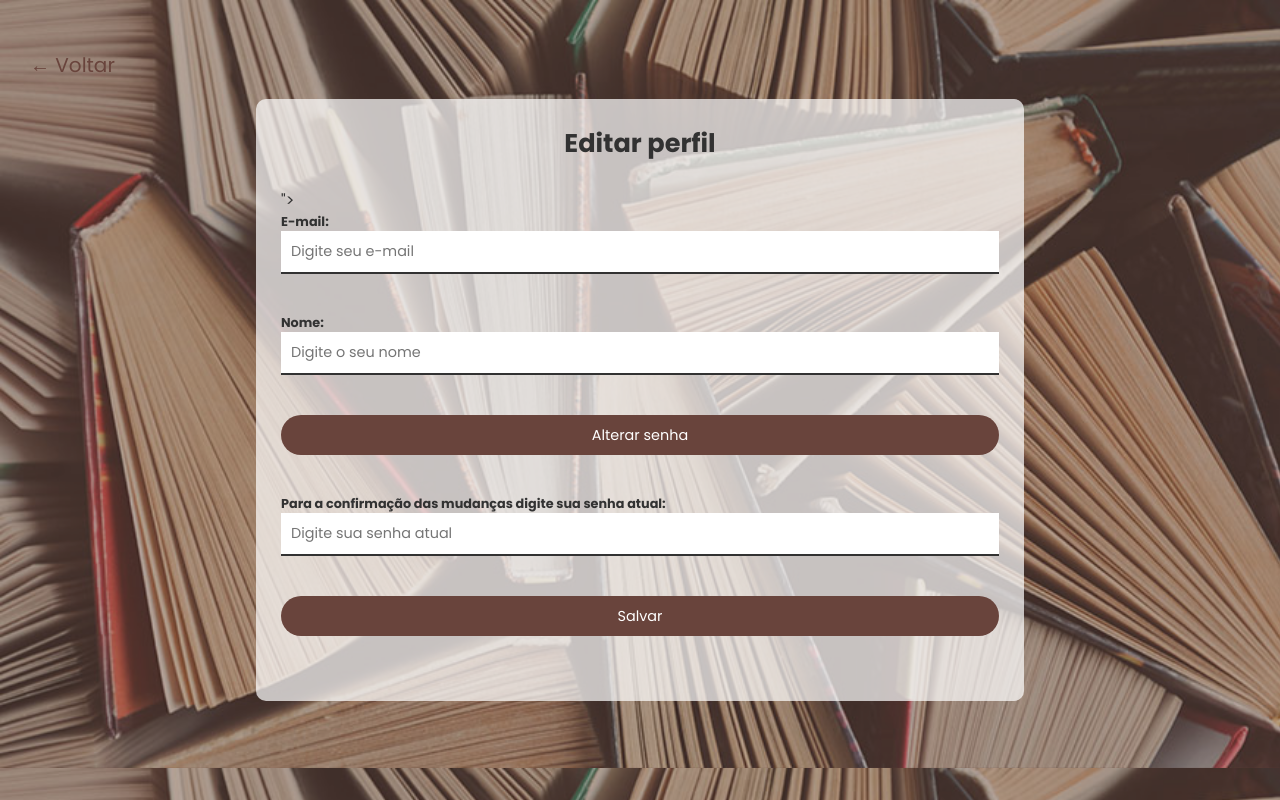
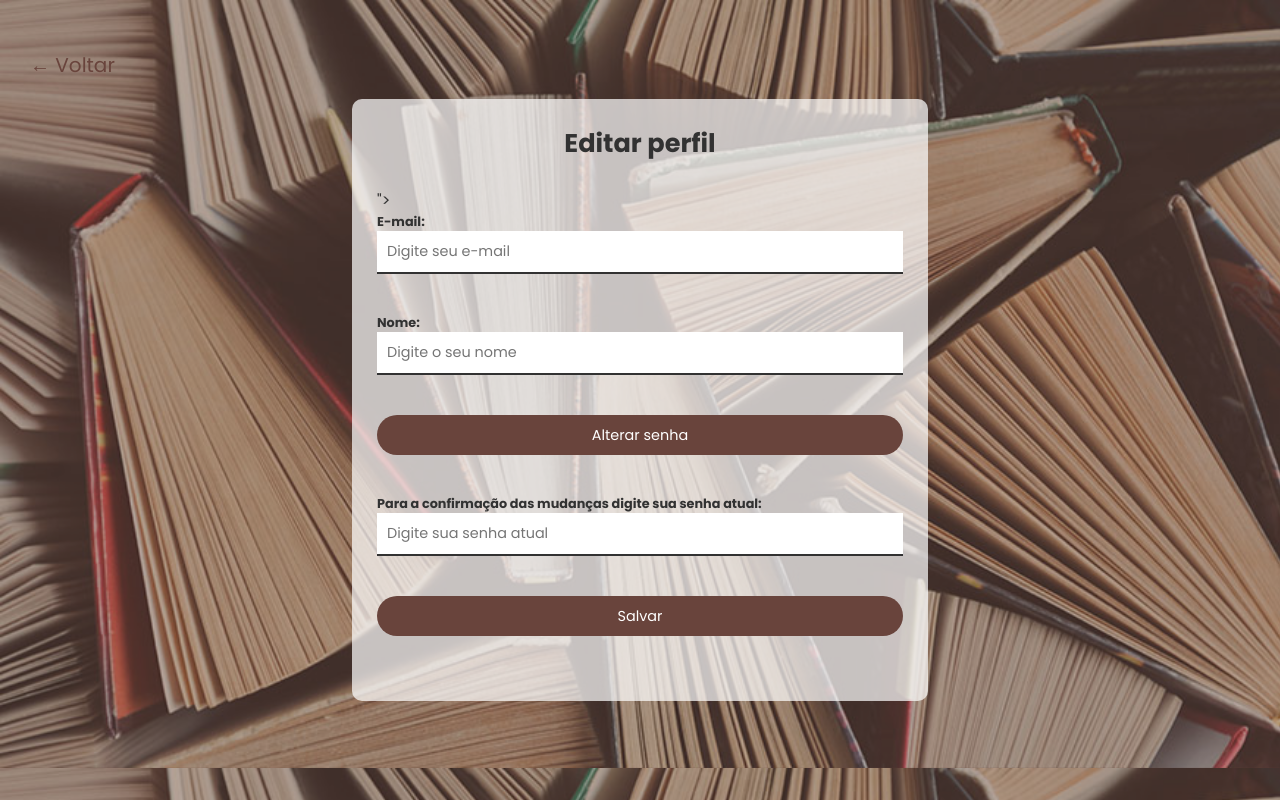
Before and after one commit to vivivitoria/pi, a PHP site: page /editarperfil.html in a window 1280 px wide. Run offline with PHP 8.4, Linux system fonts and the light colour scheme.

Commit message:
Update editarperfil.css

```diff
--- a/css/editarperfil.css
+++ b/css/editarperfil.css
@@ -68,7 +68,7 @@ body{
 
 
 #main-container{
-    width:60%;
+    width:45%;
     margin-left:auto;
     margin-right:auto;
     background-color:rgba(255, 255, 255, 0.705);
```
